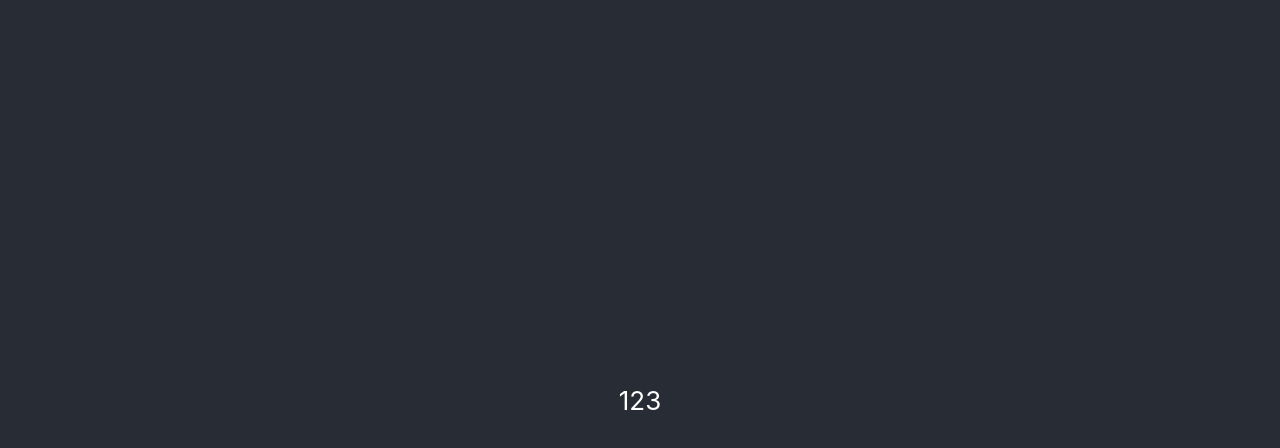
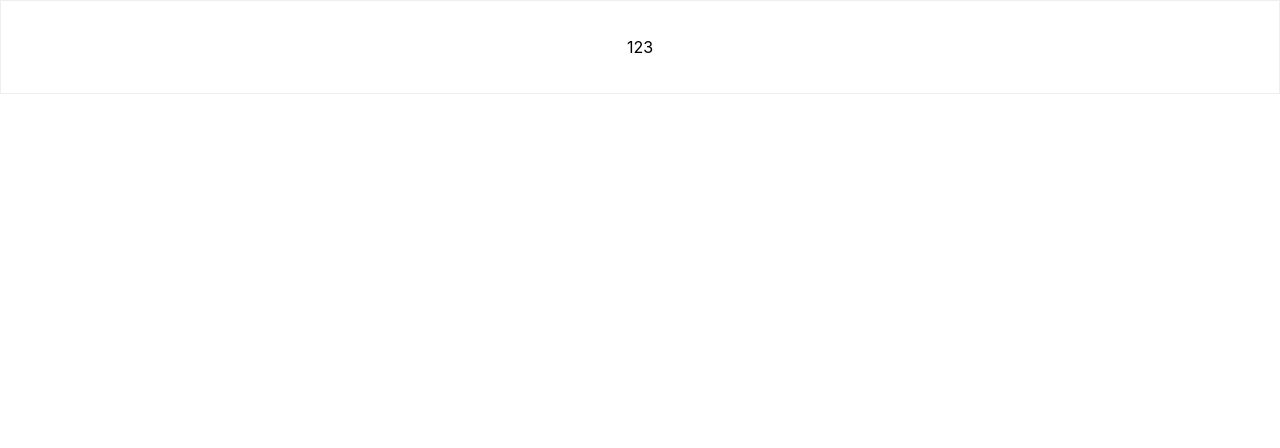
Before and after one commit to kkxxll/reactNext, a React (Create React App) app: page / in a window 1280 px wide. Shown: the top 448 px of the page. Built offline with nearby package versions, Linux system fonts and the light colour scheme.

Commit message:
feat: sass/ css modules

```diff
--- a/package.json
+++ b/package.json
@@ -15,6 +15,7 @@
     "react": "^19.2.6",
     "react-dom": "^19.2.6",
     "react-scripts": "5.0.1",
+    "sass": "^1.89.0",
     "typescript": "^4.9.5",
     "web-vitals": "^2.1.4"
   },
--- a/src/App.tsx
+++ b/src/App.tsx
@@ -1,9 +1,11 @@
 import classNames from 'classnames'
 import './App.css';
+import styles from './app.module.scss'
+
 function App() {
   return (
     <div className="App">
-      <header className='App-header'>
+      <header className={styles.box}>
         <p className={classNames('btn', {
           'btn-active': true
         })}>
--- /dev/null
+++ b/src/app.module.scss
@@ -0,0 +1,4 @@
+.box {
+    padding: 20px;
+    border: 1px solid #eee;
+}
```
Also changed, not shown: 2 other files (tests, documents, lock files or other folders).
